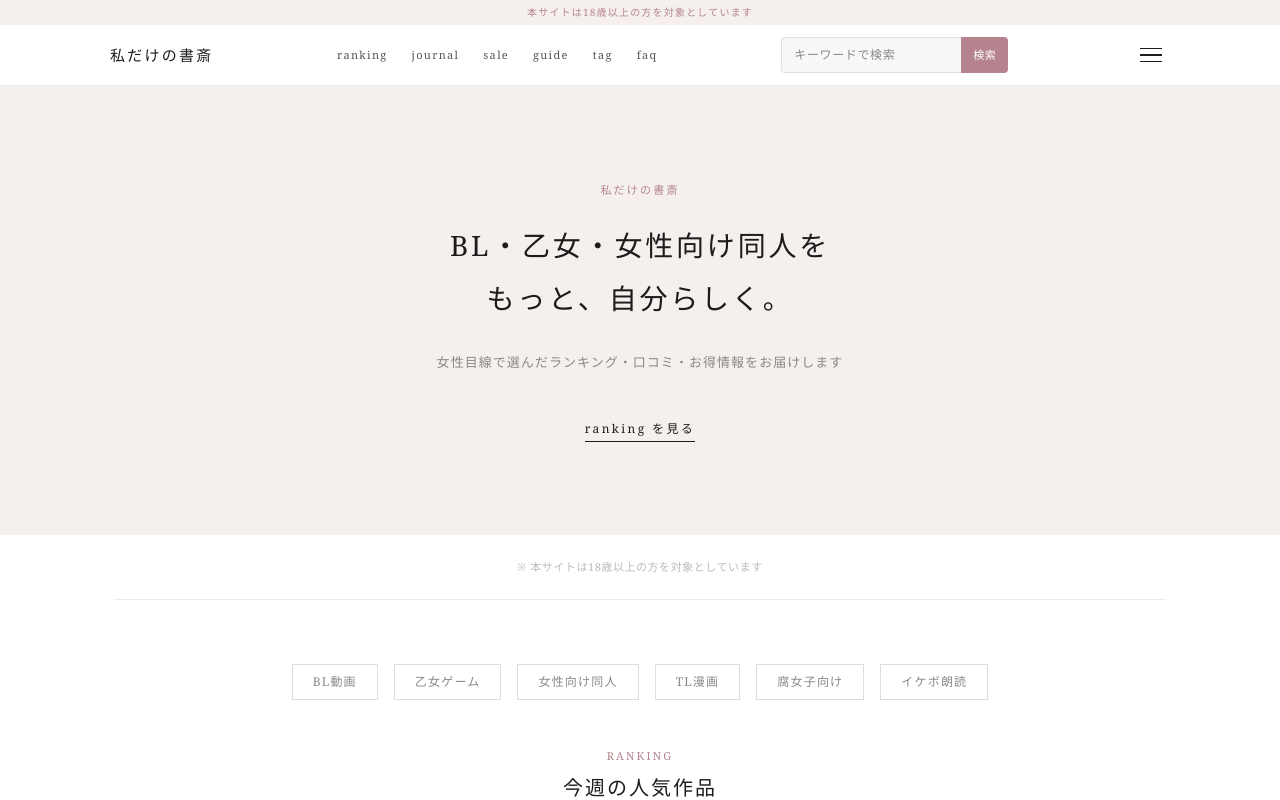
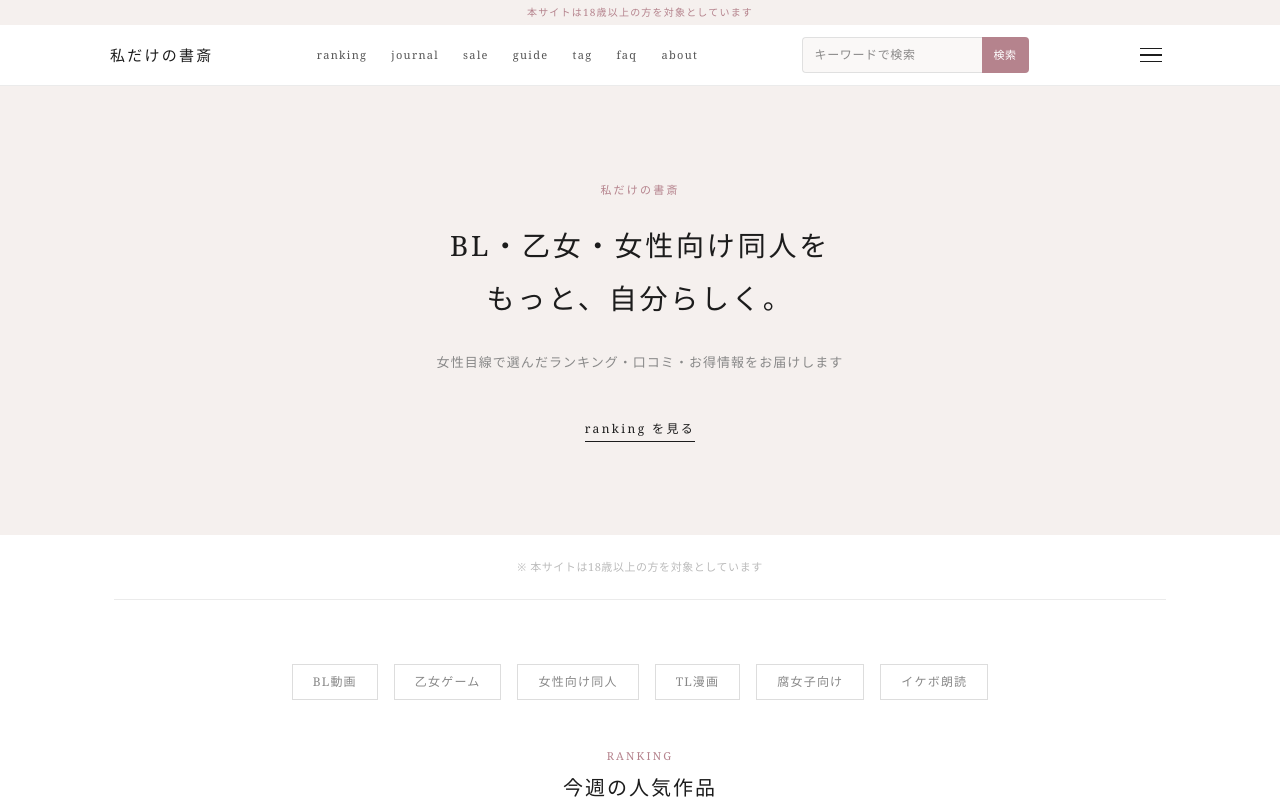
Before and after one commit to kyosukenishimura-creator/fanza-best-movies, a Next.js app: page / in a window 1280 px wide. Shown: the top 800 px of the page. Built offline with nearby package versions, Linux system fonts and the light colour scheme.

Commit message:
ヘッダーナビに about リンクを追加
Co-Authored-By: Claude Sonnet 4.6 <noreply@anthropic.com>

```diff
--- a/src/components/Header.tsx
+++ b/src/components/Header.tsx
@@ -10,6 +10,7 @@ const navItems = [
   { label: "guide", href: "/guide" },
   { label: "tag", href: "/tag" },
   { label: "faq", href: "/faq" },
+  { label: "about", href: "/about" },
 ];
 
 export default function Header() {
```
